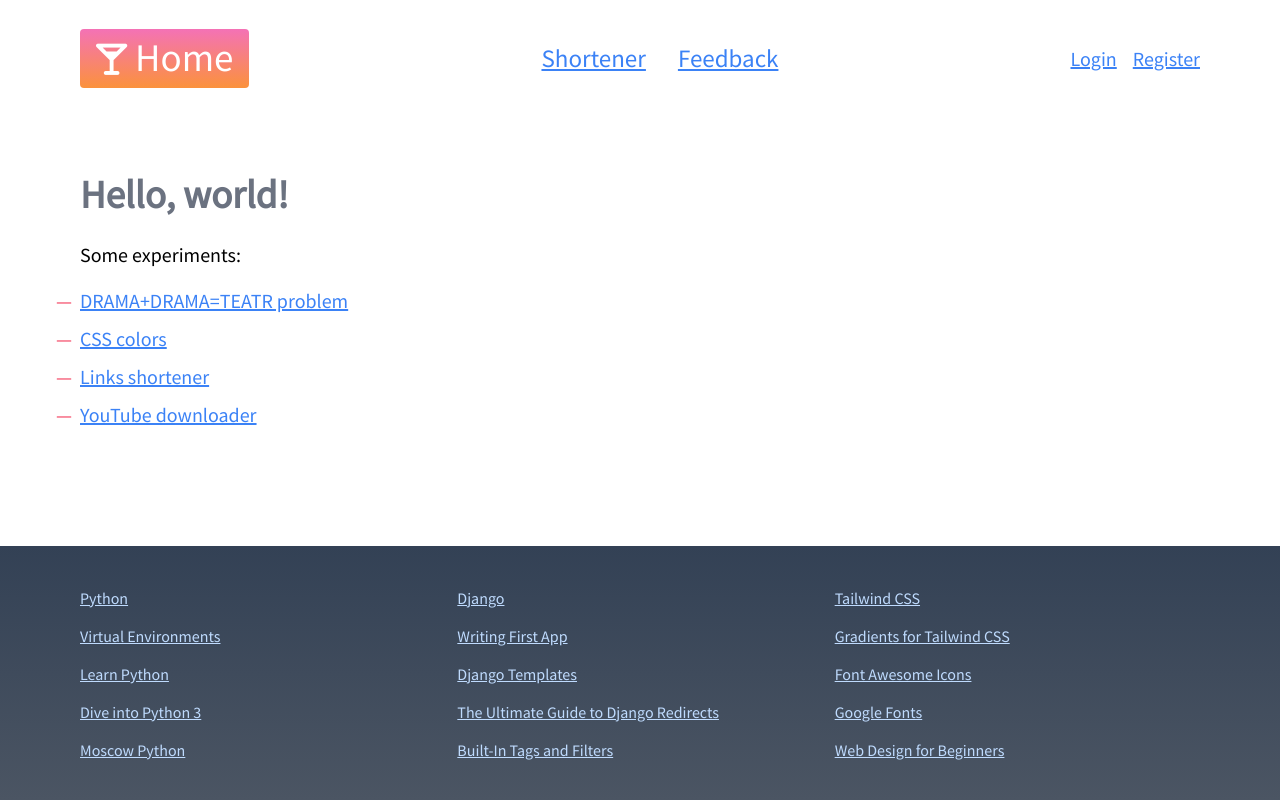
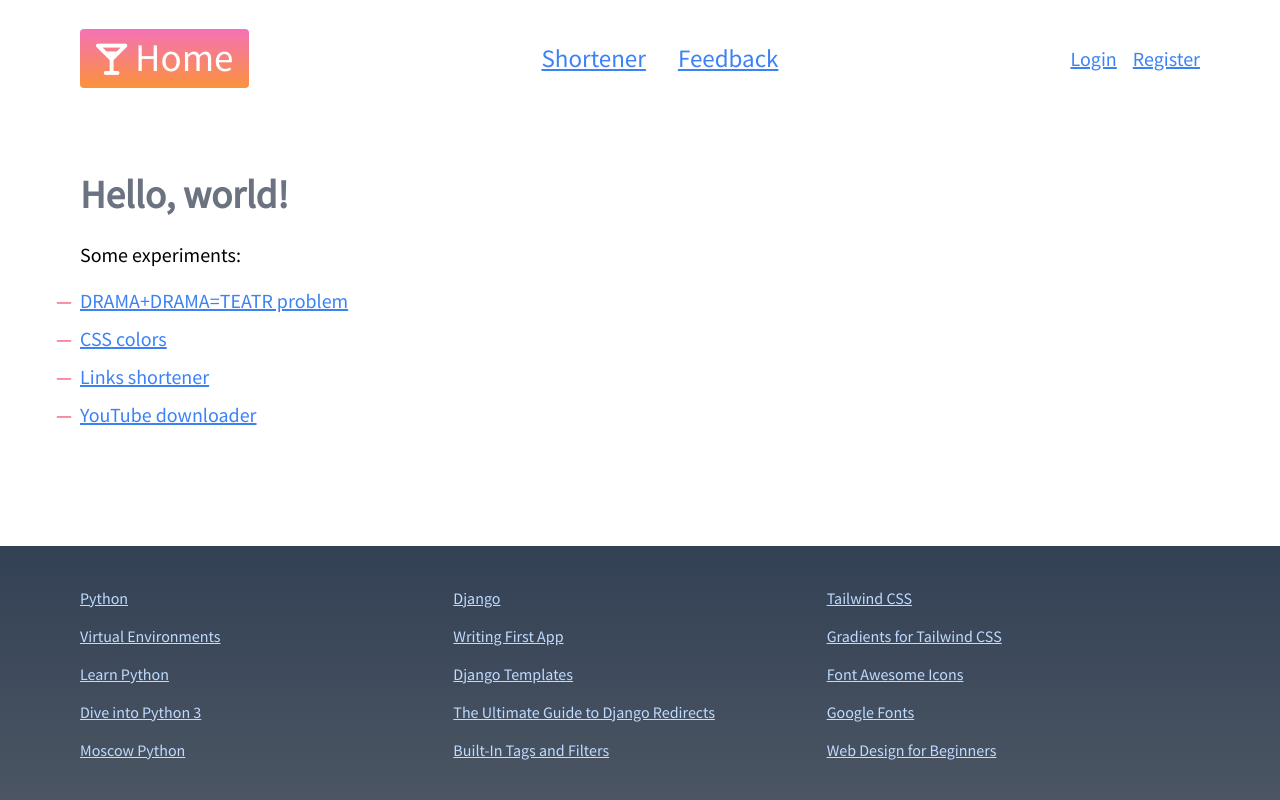
Before and after one commit to dshum/django_dshum1, a Django app: page / in a window 1280 px wide. Run offline with Django 4.2, Linux system fonts and the light colour scheme.

Commit message:
Play with styles.

```diff
--- a/dshum1/assets/src/style.css
+++ b/dshum1/assets/src/style.css
@@ -44,11 +44,11 @@ section.container {
   2xl:px-[6rem] xl:px-[5rem] lg:px-[4rem] sm:px-[2rem] px-[1rem]
   mt-4 py-4 min-h-[8rem] text-base text-center
   bg-gradient-to-b from-slate-700 to-gray-600 text-gray-100
-  grid grid-cols-3 gap-3 items-start place-items-center;
+  flex flex-row flex-wrap items-center place-items-center;
 }
 
 .footer ul {
-  @apply flex flex-col w-full items-start justify-items-start;
+  @apply flex flex-col w-full md:w-1/2 lg:w-1/3 items-start justify-items-start;
 }
 
 .footer ul li {
--- a/dshum1/static/style.css
+++ b/dshum1/static/style.css
@@ -1456,12 +1456,12 @@ section.container {
   margin-left: -1rem;
   margin-right: -1rem;
   margin-top: 1rem;
-  display: grid;
+  display: flex;
   min-height: 8rem;
-  grid-template-columns: repeat(3, minmax(0, 1fr));
+  flex-direction: row;
+  flex-wrap: wrap;
   place-items: center;
-  align-items: flex-start;
-  gap: 0.75rem;
+  align-items: center;
   background-image: linear-gradient(to bottom, var(--tw-gradient-stops));
   --tw-gradient-from: #334155;
   --tw-gradient-to: rgb(51 65 85 / 0);
@@ -1523,6 +1523,20 @@ section.container {
   flex-direction: column;
   align-items: flex-start;
   justify-items: start;
+}
+
+@media (min-width: 768px) {
+
+  .footer ul {
+    width: 50%;
+  }
+}
+
+@media (min-width: 1024px) {
+
+  .footer ul {
+    width: 33.333333%;
+  }
 }
 
 .footer ul li {
```
